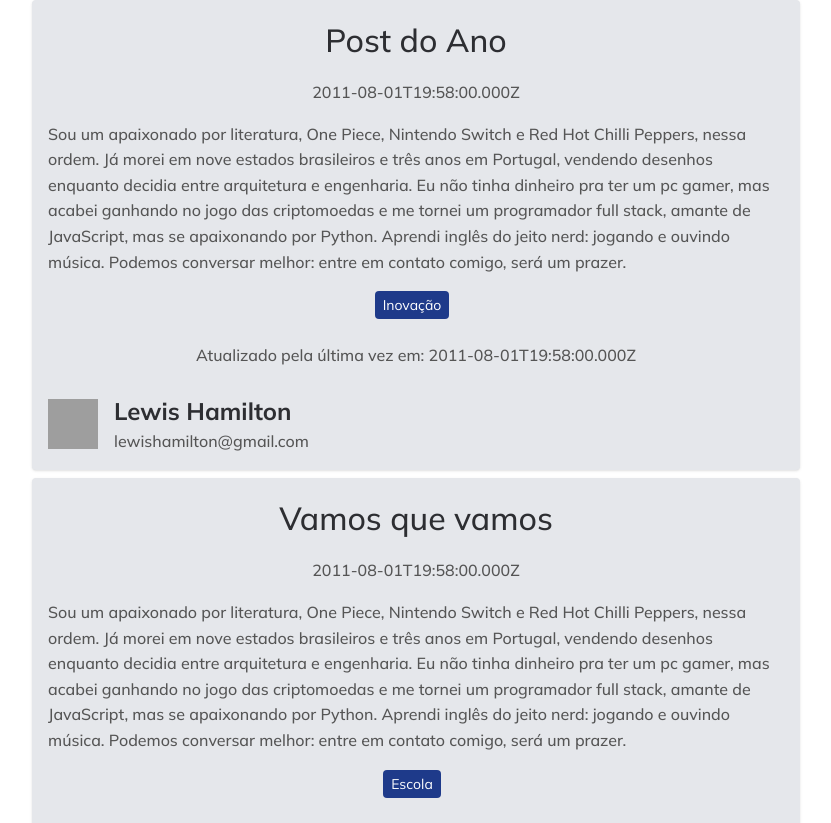
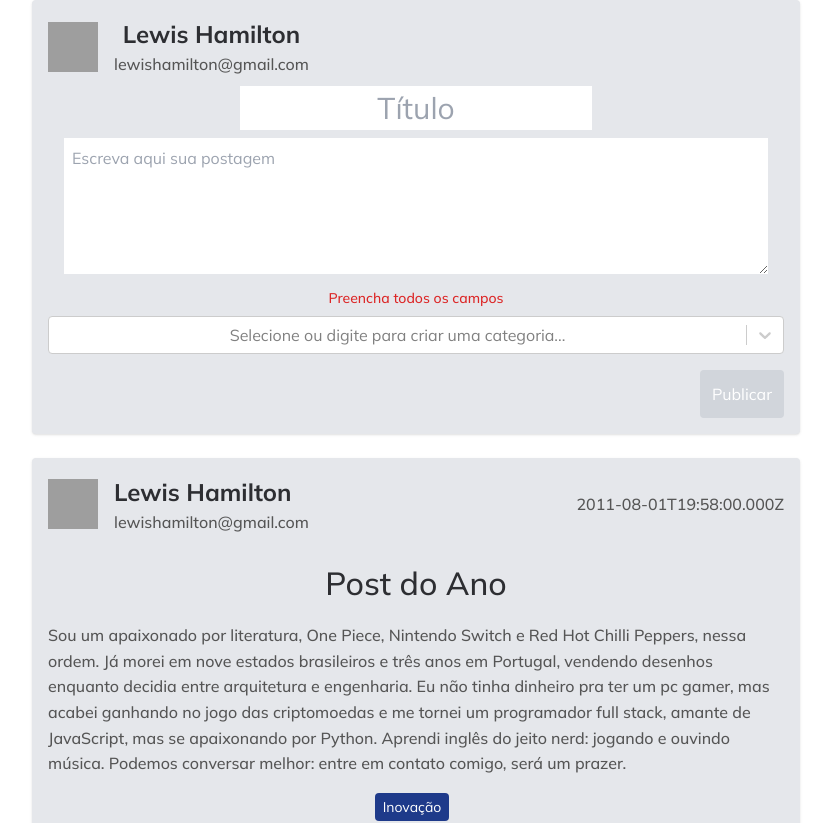
Before and after one commit to cafe51/portfolio-site, a Next.js app: page /blogsApi in a window 1280 px wide. Shown: the top 823 px of the page, without its empty margins (224-1055 px from the left). Built offline with nearby package versions, Linux system fonts and the light colour scheme; grey boxes are pictures that could not be loaded.

Commit message:
feat: new post form

```diff
--- a/package.json
+++ b/package.json
@@ -21,6 +21,7 @@
     "react": "18.2.0",
     "react-dom": "18.2.0",
     "react-icons": "^4.9.0",
+    "react-select": "^5.7.3",
     "tailwindcss": "3.3.2"
   },
   "devDependencies": {
--- a/src/app/blogsApi/PostCard.tsx
+++ b/src/app/blogsApi/PostCard.tsx
@@ -8,9 +8,27 @@ type PostCardProps = {
 export default function PostCard({ postData }: PostCardProps) {
     return(
         <div className='bg-gray-200 p-4 md:w-3/5 gap-6 rounded shadow flex flex-col justify-center'>
+            <div className='flex flex-row items-center justify-between gap-4 w-full '>
+                <div className='flex flex-row items-center gap-4'>
+                    <img
+                        className='w-[50px] h-[50px]'
+                        src={ postData.users.image ? postData.users.image : '' }
+                        alt='profile-image'
+                        width={ 50 }
+                        height={ 50 }
+                    />
+                    <div className='flex flex-col'>
+                        <h2>{ postData.users.display_name }</h2>
+                        <p>{ postData.users.email }</p>
+                    </div>
+                </div>
+                <div>
+                    <p className=''>{ postData.published }</p>
+                </div>
+            </div>
             <div className='flex flex-col items-center gap-4'>
                 <h1>{ postData.title }</h1>
-                <p>{ postData.published }</p>
+
                 <div className=''>
                     <p>{ postData.content }</p>
                 </div>
@@ -28,21 +46,6 @@ export default function PostCard({ postData }: PostCardProps) {
                 </div>
                 <p>Atualizado pela última vez em: { postData.published }</p>
             </div>
-            <div className='flex flex-row items-center gap-4'>
-                <div>
-                    <img
-                        className='w-[50px] h-[50px]'
-                        src={ postData.users.image ? postData.users.image : '' }
-                        alt='profile-image'
-                        width={ 50 }
-                        height={ 50 }
-                    />
-                </div>
-                <div className='flex flex-col'>
-                    <h2>{ postData.users.display_name }</h2>
-                    <p>{ postData.users.email }</p>
-                </div>
-            </div>
         </div>
     );
 }
--- /dev/null
+++ b/src/app/blogsApi/PostForm.tsx
@@ -0,0 +1,186 @@
+'use client';
+import { useEffect, useState } from 'react';
+import { PostType, UserType } from './interfaces';
+import Select, { ActionMeta } from 'react-select';
+
+// import { BsFillCheckCircleFill } from 'react-icons/bs';
+// import { ImCancelCircle } from 'react-icons/im';
+
+type PostFormProps = {
+    // setShowForm: (formStatus: boolean) => void;
+    postData?: PostType;
+    userData: UserType
+}
+
+// const anoAtual = () => {
+//     const dataAtual = new Date();
+//     const ano = dataAtual.getFullYear();
+//     return ano;
+// };
+
+type CategoryType = { label: string, value: string, __isNew__?: boolean; };
+
+
+export default function PostForm({ postData, userData }: PostFormProps) {
+    const [selectedCategories, setSelectedCategories] = useState<CategoryType[]>([]);
+    const [categories, setCategories] = useState([
+        { value: 'categoria1', label: 'Categoria 1' },
+        { value: 'categoria2', label: 'Categoria 2' },
+    ]);
+    const [registerValues, setRegisterValues] = useState(postData || {
+        title: '',
+        content: '',
+        user_id: userData.id,
+        published: '',
+        updated: '',
+        users: userData,
+        categories: [{ name: '' }],
+    });
+
+    function handleCategoryChange(selected: readonly CategoryType[] | null, { action, option }: ActionMeta<CategoryType>) {
+        if (action === 'create-option') {
+            if (option) {
+                setCategories(oldCategories => [...oldCategories, option]);
+            }
+        }
+
+        setSelectedCategories(selected ? Array.from(selected) : []);
+    }
+
+    useEffect(() => {
+        setRegisterValues({
+            ...registerValues,
+            categories: selectedCategories.map((category) => ({ name: category.value })),
+        });
+    }, [selectedCategories]);
+
+
+    const isDisable = () => {
+        const title = registerValues.title.length > 0;
+        const content = registerValues.content.length > 0;
+        const categories = registerValues.categories.length > 0;
+
+        const properties = [title, content, categories];
+        return !properties.every(property => property);
+    };
+
+    const handleChange = (event: React.ChangeEvent<HTMLInputElement | HTMLTextAreaElement>) => {
+        const { name, value } = event.target;
+        setRegisterValues({ ...registerValues, [name]: value });
+    };
+
+    // const closeForm = () => {
+    //     // setShowForm(false);
+    // };
+
+    const handleSubmit = async(e: any) => {
+        e.preventDefault();
+        // if (postData && postData.id) {
+        //     await updateVehicle('cars', registerValues, carData.id);
+        // } else {
+        //     await registerVehicle('cars', registerValues);
+        // }
+        // setShowForm && setShowForm(false);
+        // updateVehicleState('cars');
+    };
+
+    return (
+        <section className="flex flex-col items-center justify-center">
+            <form
+                method="post"
+                onSubmit={ (e) => handleSubmit(e) }
+                className='flex flex-col bg-gray-200 p-4 md:w-3/5 gap-2 rounded shadow text-center'
+            >
+                <div className='flex flex-row items-center justify-between gap-4 w-full '>
+                    <div className='flex flex-row items-center gap-4'>
+                        <img
+                            className='w-[50px] h-[50px]'
+                            src={ userData.image ? userData.image : '' }
+                            alt='profile-image'
+                            width={ 50 }
+                            height={ 50 }
+                        />
+                        <div className='flex flex-col'>
+                            <h2>{ userData.display_name }</h2>
+                            <p>{ userData.email }</p>
+                        </div>
+                    </div>
+                </div>
+
+                <div className="px-4 flex flex-col gap-2">
+                    <label className='' htmlFor="title">
+                        <input
+                            type="text"
+                            name="title"
+                            placeholder="Título"
+                            minLength={ 6 }
+                            maxLength={ 18 }
+                            onInvalid={ event => {
+                                const target = event.target as HTMLInputElement;
+                                target.setCustomValidity('Por favor, insira ao menos 6 caracteres.');
+                            } }
+                            onInput={ event => {
+                                const target = event.target as HTMLInputElement;
+                                target.setCustomValidity('');
+                            } }
+                            value={ registerValues.title }
+                            onChange={ handleChange }
+                            className='w-1/2 text-center p-1 text-3xl'
+                        />
+                    </label>
+                    <label className='' htmlFor="content">
+                        <textarea
+
+                            name="content"
+                            minLength={ 1 }
+                            maxLength={ 300 }
+                            rows={ 5 }
+                            onInvalid={ event => {
+                                const target = event.target as HTMLInputElement;
+                                target.setCustomValidity('Por favor, escreva alguma coisa para poder postar.');
+                            } }
+                            onInput={ event => {
+                                const target = event.target as HTMLInputElement;
+                                target.setCustomValidity('');
+                            } }
+                            placeholder="Escreva aqui sua postagem"
+                            value={ registerValues.content }
+                            onChange={ handleChange }
+                            className='w-full p-2'
+                        />
+                    </label>
+                    { isDisable() ? <p className='text-red-600 text-sm'>Preencha todos os campos</p> : '' }
+
+                </div>
+                <label className='' htmlFor="categories">
+                    <Select
+                        isMulti
+                        name="categories"
+                        options={ categories }
+                        className="basic-multi-select"
+                        classNamePrefix="select"
+                        placeholder="Selecione ou digite para criar uma categoria..."
+                        value={ selectedCategories }
+                        onChange={ handleCategoryChange }
+                        isSearchable
+                        isClearable
+                    />
+                </label>
+                <div>
+                    {
+                        registerValues.categories.map((selectedCategory, index) => (<div key={ index }>{ selectedCategory.name }</div>))
+                    }
+                </div>
+                <div className="flex w-full justify-end">
+                    <button
+                        type="submit"
+                        className={ `${ isDisable() ? 'bg-gray-300 ' : 'bg-green-700 ' }p-3 text-white rounded` }
+                        disabled={ isDisable() }
+                    >
+                        Publicar
+                    </button>
+                </div>
+            </form>
+        </section>
+    );
+}
--- /dev/null
+++ b/src/app/blogsApi/cadastro/page.tsx
@@ -0,0 +1,46 @@
+export default function Login() {
+    return(
+        <div className='w-full h-screen flex flex-col justify-center items-center'>
+            <section className='bg-gray-200 rounded shadow md:w-3/5'>
+                <form className='flex flex-col gap-10 p-6 justify-center items-center'>
+                    <div>
+                        <label className='flex gap-4'>
+                            <h2>nome</h2>
+                            <input
+                                className="text-center"
+                                type='text'
+                            />
+                        </label>
+                    </div>
+                    <div>
+                        <label className='flex gap-4'>
+                            <h2>e-mail</h2>
+                            <input
+                                className="text-center"
+                                type='text'
+                            />
+                        </label>
+                    </div>
+                    <div>
+                        <label className='flex gap-4'>
+                            <h2>senha</h2>
+                            <input
+                                className="text-center"
+                                type='text'
+                            />
+                        </label>
+                    </div>
+                    <div>
+                        <label className='flex gap-4'>
+                            <h2>repita sua senha</h2>
+                            <input
+                                className="text-center"
+                                type='text'
+                            />
+                        </label>
+                    </div>
+                </form>
+            </section>
+        </div>
+    );
+}
--- a/src/app/blogsApi/interfaces.tsx
+++ b/src/app/blogsApi/interfaces.tsx
@@ -11,7 +11,7 @@ export type CategoryType = {
 };
 
 export type PostType = {
-  id: number
+  id?: number
   title: string
   content: string
   user_id: number
--- a/src/app/blogsApi/page.tsx
+++ b/src/app/blogsApi/page.tsx
@@ -3,16 +3,21 @@ import { useEffect, useState } from 'react';
 import Posts from './Posts';
 import { PostType } from './interfaces';
 import postMock from './mocks/postsMocks.json';
+import userMock from './mocks/usersMocks.json';
+import PostForm from './PostForm';
 
 export default function Home() {
     const [posts, setPosts] = useState<PostType[]>([]);
+    // const [user, setUser] = useState<UserType[]>([]);
 
     useEffect(() => {
         setPosts(postMock);
+        // setUser(userMock);
     }, []);
 
     return(
-        <div className=''>
+        <div className='flex flex-col gap-6'>
+            <PostForm userData={ userMock[0] }/>
             <Posts posts={ posts }/>
         </div>
     );
```
Also changed, not shown: 1 other file (tests, documents, lock files or other folders).
